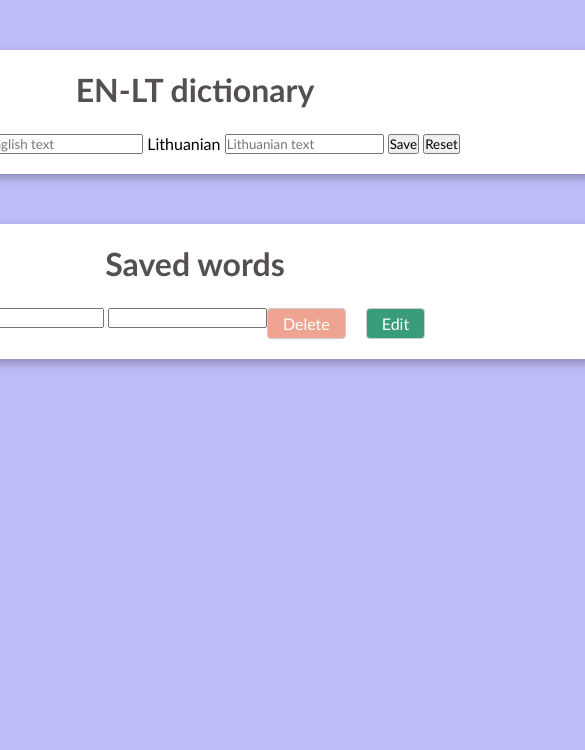
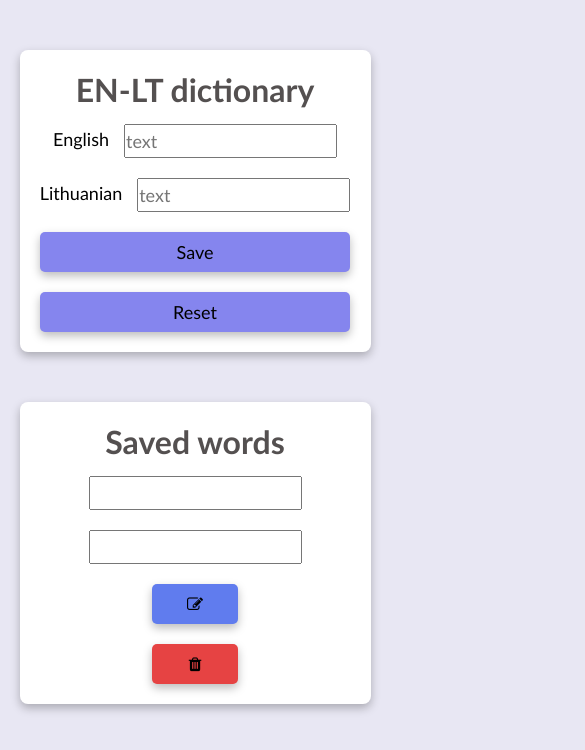
Before and after one commit to rainverted/24-tranlator, a website with bundled scripts: page index.html in a window 390 px wide. Shown: the whole page, 585 px wide, since content can reach past the window. Built offline with nearby package versions, Linux system fonts and the light colour scheme.

Commit message:
form style + responsive

```diff
--- a/css/dictionary.css
+++ b/css/dictionary.css
@@ -1,5 +1,5 @@
 body {
-  background-color: rgb(189, 188, 247);
+  background-color: rgb(232, 231, 243);
 }
 
 h1 {
@@ -11,7 +11,6 @@ h1 {
   display: flex;
   flex-direction: column;
   align-items: center;
-  gap: 25px;
   width: 800px;
   margin: 50px calc(50% - 400px);
   border-radius: 8px;
@@ -20,29 +19,102 @@ h1 {
   background-color: #fff;
 }
 
-.dictionary-form > label {
+/*TOP SECTION*/
+
+.top-form .dictionary-form {
+  display: flex;
+  /* flex-wrap: column; */
+  justify-content: space-between;
+  align-items: center;
+  gap: 20px;
+  margin-top: 15px;
 }
-.dictionary-form > input {
+
+.dictionary-form label {
+  font-size: 18px;
+  display: flex;
+  flex-direction: column;
+  line-height: 30px;
+  float: left;
+}
+.dictionary-form input {
+  line-height: 30px;
+  font-size: 18px;
+  margin-left: 15px;
 }
 
 .dictionary-form > button {
+  line-height: 15px;
+  width: 60px;
+  height: 40px;
+  font-size: 18px;
+  background-color: rgb(133, 133, 238);
+  border: none;
+  border-radius: 5px;
+  box-shadow: 0 4px 10px rgba(0, 0, 0, 0.267);
 }
 
-.list .btn {
-  float: right;
-  padding: 5px 15px;
-  margin-right: 20px;
-  background-color: #eee;
-  border: 1px solid #ccc;
-  border-radius: 4px;
-  cursor: pointer;
+@media (max-width: 880px) {
+  .top-form {
+    width: 90%;
+    margin: 50px 5%;
+  }
+
+  .top-form .dictionary-form {
+    flex-direction: column;
+  }
+
+  .dictionary-form > button {
+    width: 100%;
+    line-height: 25px;
+  }
 }
 
-.list .btn.edit {
-  background-color: rgb(57, 157, 122);
-  color: #fff;
+/*BOTTOM SECTION*/
+
+.bottom-form .list {
+  display: flex;
+  justify-content: space-between;
+  align-items: center;
+  gap: 20px;
+  margin-top: 15px;
 }
-.list .btn.delete {
-  background-color: rgb(238, 164, 145);
-  color: #fff;
+
+.bottom-form input {
+  line-height: 30px;
+  font-size: 18px;
 }
+
+.bottom-form .list > button {
+  line-height: 35px;
+  width: 50px;
+}
+
+.bottom-form .list > .btn.fa-edit {
+  background-color: rgb(96, 124, 238);
+  border: none;
+  border-radius: 5px;
+  box-shadow: 0 4px 10px #0004;
+}
+.bottom-form .list > .btn.fa-trash {
+  background-color: rgb(230, 67, 67);
+  border: none;
+  border-radius: 5px;
+  box-shadow: 0 4px 10px #0004;
+}
+
+@media (max-width: 880px) {
+  .bottom-form {
+    width: 90%;
+    margin: 50px 5%;
+  }
+
+  .bottom-form .list {
+    flex-direction: column;
+  }
+
+  .bottom-form .list > button {
+    width: 40%;
+    line-height: 40px;
+  }
+}
--- a/index.html
+++ b/index.html
@@ -15,22 +15,35 @@
     <div class="top-form">
         <h1>EN-LT dictionary</h1>
         <form class="dictionary-form">
-            <label for="en_new_text">English</label>
-            <input id="en_new_text" type="text" placeholder="English text">
-            <label for="lt_new_text">Lithuanian</label>
-            <input id="lt_new_text" type="text" placeholder="Lithuanian text">
+            <div class="en-top">
+                <label for="en_new_text">English</label>
+                <input id="en_new_text" type="text" placeholder="text">
+            </div>
+            <div class="lt-top">
+                <label for="lt_new_text">Lithuanian</label>
+                <input id="lt_new_text" type="text" placeholder="text">
+            </div>
             <button id="save_button" type="submit">Save</button>
             <button type="reset">Reset</button>
         </form>
     </div>
+
+    <!-- <form class="hide">
+        <label for="en_updated_text">EN</label>
+        <input id="en_updated_text" type="text">
+        <label for="lt_updated_text">LT</label>
+        <input id="lt_updated_text" type="color">
+        <button type="submit">Update</button>
+        <button type="button">Cancel</button>
+    </form> -->
 
     <div class="bottom-form">
         <h1>Saved words</h1>
         <div class="list">
             <input id="en_saved_text" type="text">
             <input id="lt_saved_text" type="text">
-            <div class="btn edit">Edit</div>
-            <div class="btn delete">Delete</div>
+            <button class="btn fa fa-edit "></button>
+            <button class="btn fa fa-trash"></button>
         </div>
     </div>
     <script src="./js/main.js" type="module" defer></script>
--- a/js/main.js
+++ b/js/main.js
@@ -1,3 +1,3 @@
 import { Dictionary } from "./components/Dictionary.js";
 
-new Dictionary('dictionary');       //sukurti ID
+new Dictionary('dictionary');
```
